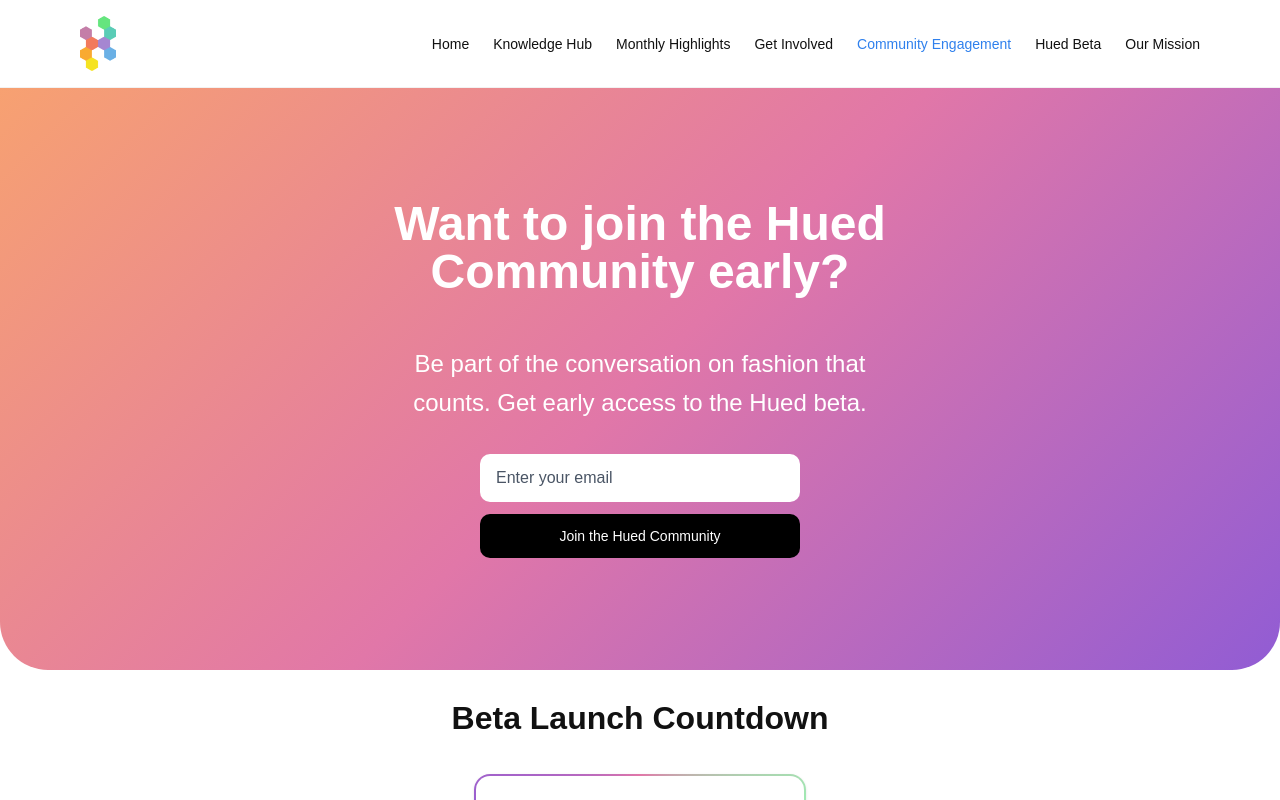
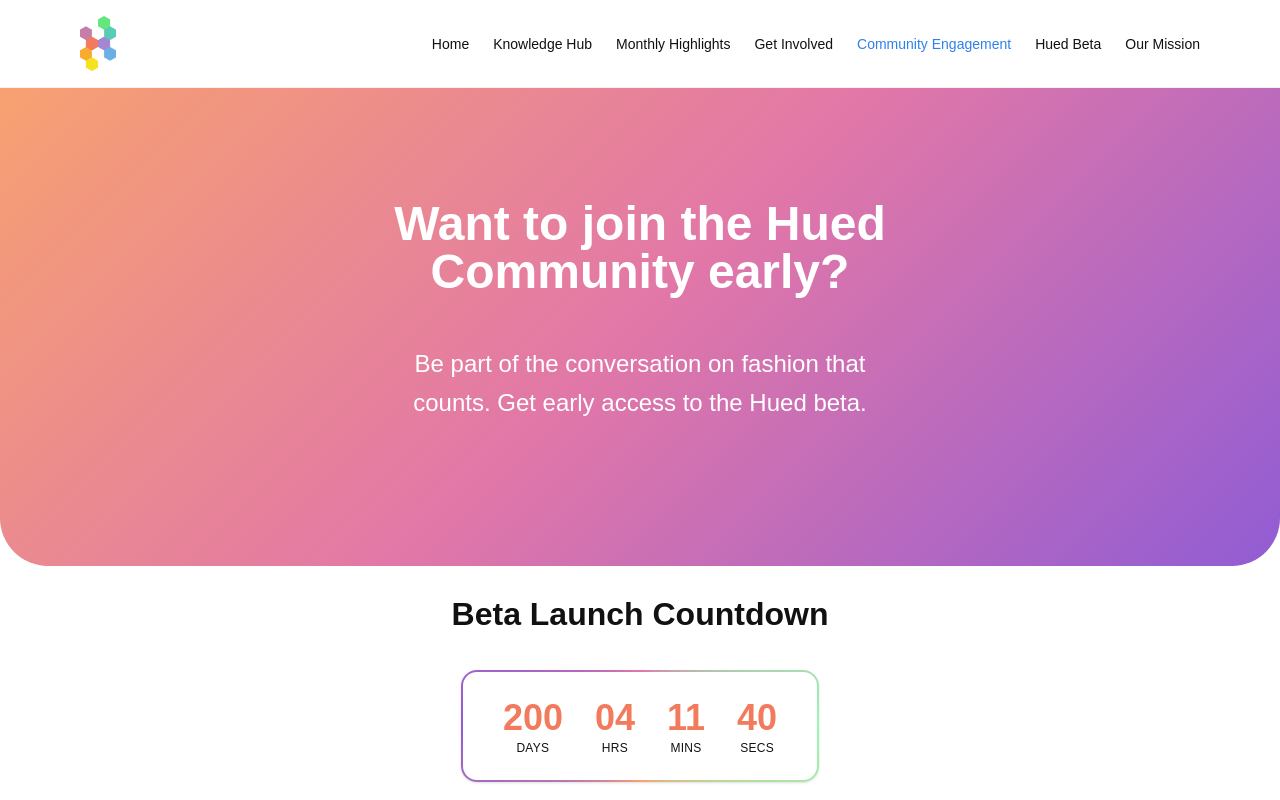
Before and after one commit to huedrefrence/HuedWeb, a Next.js app: page /community in a window 1280 px wide. Shown: the top 800 px of the page. Built offline with nearby package versions, Linux system fonts and the light colour scheme.

Commit message:
finalpush

```diff
--- a/app/api/kh/route.ts
+++ b/app/api/kh/route.ts
@@ -63,7 +63,7 @@ function mapRow(row: RawRow) {
   Content_Type: r.Content_Type,
 
   title,
-  creator: r.Creator || r.Author || "Unknown",
+    creator: r.Creator || r.Author || "Hued Legacy Data",
   creator_title: r.creator_title || undefined,
   date: r.Date || r.date || new Date().toISOString(),
   tags: [category].filter(Boolean),
--- a/app/beta/page.tsx
+++ b/app/beta/page.tsx
@@ -23,7 +23,7 @@ export default function BlogPage() {
           <li><Link href="/">Home</Link></li>
           <li><Link href="/beta">Hued Beta</Link></li>
           <li>
-            <Link href="/blog" className="text-[#2F80ED] font-medium">
+            <Link href="/knowledge-hub" className="text-[#2F80ED] font-medium">
               Blog
             </Link>
           </li>
@@ -158,9 +158,6 @@ export default function BlogPage() {
 
   {/* Buttons */}
   <div className="mt-8 flex gap-4">
-    <button className="px-6 py-3 rounded-md bg-black text-white font-medium hover:opacity-90">
-      Join Community
-    </button>
     <button className="px-6 py-3 rounded-md border border-black text-black font-medium hover:bg-gray-100">
       Submit Content
     </button>
--- a/app/community/page.tsx
+++ b/app/community/page.tsx
@@ -1,9 +1,32 @@
 // app/mission/page.tsx
+"use client";
+
 import Image from "next/image";
 import Link from "next/link";
+import { useEffect, useState } from "react";
 import Footer from "../components/layout/Footer";
 
+const INITIAL_COUNTDOWN_SECONDS = (((200 * 24 + 4) * 60 + 11) * 60) + 45;
+
 export default function CommunityPage() {
+  const [targetEpoch] = useState<number>(() => Date.now() + INITIAL_COUNTDOWN_SECONDS * 1000);
+  const [nowEpoch, setNowEpoch] = useState<number>(() => Date.now());
+
+  useEffect(() => {
+    const timer = setInterval(() => {
+      setNowEpoch(Date.now());
+    }, 1000);
+
+    return () => clearInterval(timer);
+  }, []);
+
+  const remainingMs = Math.max(0, targetEpoch - nowEpoch);
+  const totalSeconds = Math.floor(remainingMs / 1000);
+  const days = Math.floor(totalSeconds / 86400);
+  const hours = Math.floor((totalSeconds % 86400) / 3600);
+  const minutes = Math.floor((totalSeconds % 3600) / 60);
+  const seconds = totalSeconds % 60;
+
   return (
     <main className="bg-white text-[#111]">
       {/* Header */}
@@ -46,19 +69,6 @@ export default function CommunityPage() {
       counts. Get early access to the Hued beta.
     </p>
 
-    <form className="flex flex-col items-center gap-3">
-      <input
-        type="email"
-        placeholder="Enter your email"
-        className="w-full max-w-[320px] rounded-[10px] px-4 py-3 bg-white text-black placeholder:text-gray-600 focus:outline-none"
-      />
-      <button
-        type="submit"
-        className="w-full max-w-[320px] bg-black text-white rounded-[10px] px-6 py-3 text-sm font-medium hover:bg-gray-800 transition"
-      >
-        Join the Hued Community
-      </button>
-    </form>
   </div>
 </section>
 
@@ -84,7 +94,7 @@ export default function CommunityPage() {
     {/* Days */}
     <div className="flex flex-col items-center justify-center">
       <p className="font-['Euclid Circular B'] font-semibold text-[36px] leading-[44px] text-[#F27A5D]">
-        7
+        {days}
       </p>
       <span className="uppercase text-xs font-medium text-[#111] tracking-wide">
         Days
@@ -94,7 +104,7 @@ export default function CommunityPage() {
     {/* Hours */}
     <div className="flex flex-col items-center justify-center">
       <p className="font-['Euclid Circular B'] font-semibold text-[36px] leading-[44px] text-[#F27A5D]">
-        11
+        {String(hours).padStart(2, "0")}
       </p>
       <span className="uppercase text-xs font-medium text-[#111] tracking-wide">
         Hrs
@@ -104,7 +114,7 @@ export default function CommunityPage() {
     {/* Minutes */}
     <div className="flex flex-col items-center justify-center">
       <p className="font-['Euclid Circular B'] font-semibold text-[36px] leading-[44px] text-[#F27A5D]">
-        39
+        {String(minutes).padStart(2, "0")}
       </p>
       <span className="uppercase text-xs font-medium text-[#111] tracking-wide">
         Mins
@@ -114,7 +124,7 @@ export default function CommunityPage() {
     {/* Seconds */}
     <div className="flex flex-col items-center justify-center">
       <p className="font-['Euclid Circular B'] font-semibold text-[36px] leading-[44px] text-[#F27A5D]">
-        24
+        {String(seconds).padStart(2, "0")}
       </p>
       <span className="uppercase text-xs font-medium text-[#111] tracking-wide">
         Secs
--- a/app/components/sections/Hero.tsx
+++ b/app/components/sections/Hero.tsx
@@ -90,7 +90,7 @@ export default function Hero() {
 
           <div className="mt-6 flex justify-center">
             <Link
-              href="https://app.quizpro.tech/"
+              href="https://app.quizpro.tech/preview/c2a458ca-ea7d-49d5-9e2d-b392f7495243"
               className="inline-block rounded-full bg-[#0F172A] px-6 py-3 text-sm font-semibold text-white hover:bg-[#1F2937]
                          focus-visible:outline-none focus-visible:ring-2 focus-visible:ring-[#0E6FFF] focus-visible:ring-offset-2"
             >
--- a/app/knowledge-hub/page.tsx
+++ b/app/knowledge-hub/page.tsx
@@ -172,8 +172,8 @@ function cleanExcerpt({
 
 function normalizeCreator(c?: string) {
   const v = (c || "").trim();
-  if (!v) return "Unknown";
-  if (v.toLowerCase() === "reel") return "Unknown";
+  if (!v) return "Hued Legacy Data";
+  if (v.toLowerCase() === "reel") return "Hued Legacy Data";
   return v;
 }
 
@@ -262,8 +262,6 @@ const TAG_COLORS: Record<string, string> = {
   "Cultural Awareness": "#FF5656",
   "Style Principles": "#F27B5D",
 };
-
-const CREATORS = ["Style Guru", "Fashion Forward", "TrendSetter", "Ecochic", "Upcycle Master"];
 
 // ---------------- Header ----------------
 function Header() {
@@ -611,24 +609,16 @@ track({
 function FilterSidebar({
   selectedType,
   setSelectedType,
-  selectedCreators,
-  setSelectedCreators,
   dateRange,
   setDateRange,
   clearAll,
 }: {
   selectedType: ContentType | null;
   setSelectedType: React.Dispatch<React.SetStateAction<ContentType | null>>;
-  selectedCreators: string[];
-  setSelectedCreators: React.Dispatch<React.SetStateAction<string[]>>;
   dateRange: string;
   setDateRange: React.Dispatch<React.SetStateAction<string>>;
   clearAll: () => void;
 }) {
-  const toggle = (list: string[], setList: React.Dispatch<React.SetStateAction<string[]>>, value: string) => {
-    setList(list.includes(value) ? list.filter((x) => x !== value) : [...list, value]);
-  };
-
   return (
     <div className="rounded-2xl border border-black/10 bg-[#FDF9F0] p-5 h-fit">
       <div className="flex items-center justify-between mb-4">
@@ -647,19 +637,6 @@ function FilterSidebar({
                 label={label}
                 checked={selectedType === value}
                 onChange={() => setSelectedType(selectedType === value ? null : value)}
-              />
-            </div>
-          ))}
-        </div>
-
-        <div>
-          <h4 className="mb-2 font-medium">Creators</h4>
-          {CREATORS.map((c) => (
-            <div key={c} className="mb-2">
-              <Checkbox
-                label={c}
-                checked={selectedCreators.includes(c)}
-                onChange={() => toggle(selectedCreators, setSelectedCreators, c)}
               />
             </div>
           ))}
@@ -691,7 +668,6 @@ export default function KnowledgeHubPage() {
   // ✅ SINGLE type selection
   const [selectedType, setSelectedType] = useState<ContentType | null>(null);
 
-  const [selectedCreators, setSelectedCreators] = useState<string[]>([]);
   const [dateRange, setDateRange] = useState<string>("Anytime");
   const [sortBy, setSortBy] = useState<"relevance" | "date">("relevance");
 
@@ -702,7 +678,6 @@ export default function KnowledgeHubPage() {
 
   const clearAll = useCallback(() => {
     setSelectedType(null);
-    setSelectedCreators([]);
     setDateRange("Anytime");
   }, []);
 
@@ -875,8 +850,6 @@ export default function KnowledgeHubPage() {
       const d = new Date(it.dateISO);
 
       const typeOk = selectedType === null || it.type === selectedType;
-      const creatorOk = !selectedCreators.length || selectedCreators.includes(it.creator);
-
       const tagOk = activeTag
         ? it.tags.includes(activeTag) ||
           it.title.toLowerCase().includes(activeTag.toLowerCase()) ||
@@ -886,7 +859,7 @@ export default function KnowledgeHubPage() {
       const hay = (it.title + " " + it.creator + " " + it.tags.join(" ") + " " + it.excerpt).toLowerCase();
       const qOk = !q || hay.includes(q);
 
-      return typeOk && creatorOk && withinRange(d) && tagOk && qOk;
+      return typeOk && withinRange(d) && tagOk && qOk;
     });
 
     if (sortBy === "date") {
@@ -894,7 +867,7 @@ export default function KnowledgeHubPage() {
     }
 
     return res;
-  }, [items, query, activeTag, selectedType, selectedCreators, dateRange, sortBy]);
+  }, [items, query, activeTag, selectedType, dateRange, sortBy]);
 
   const recommended = useMemo(() => {
     if (!items.length) return [];
@@ -929,8 +902,6 @@ export default function KnowledgeHubPage() {
             <FilterSidebar
               selectedType={selectedType}
               setSelectedType={setSelectedType}
-              selectedCreators={selectedCreators}
-              setSelectedCreators={setSelectedCreators}
               dateRange={dateRange}
               setDateRange={setDateRange}
               clearAll={clearAll}
@@ -1037,8 +1008,6 @@ export default function KnowledgeHubPage() {
             <FilterSidebar
               selectedType={selectedType}
               setSelectedType={setSelectedType}
-              selectedCreators={selectedCreators}
-              setSelectedCreators={setSelectedCreators}
               dateRange={dateRange}
               setDateRange={setDateRange}
               clearAll={clearAll}
--- a/app/versus/page.tsx
+++ b/app/versus/page.tsx
@@ -174,7 +174,7 @@ export default function VersusPage() {
             </h3>
             <div className="flex justify-center gap-4">
               <Link
-                href="/blog"
+                href="/knowledge-hub"
                 className="bg-black text-white px-6 py-3 rounded-full"
               >
                 Explore HUED Blog
```
